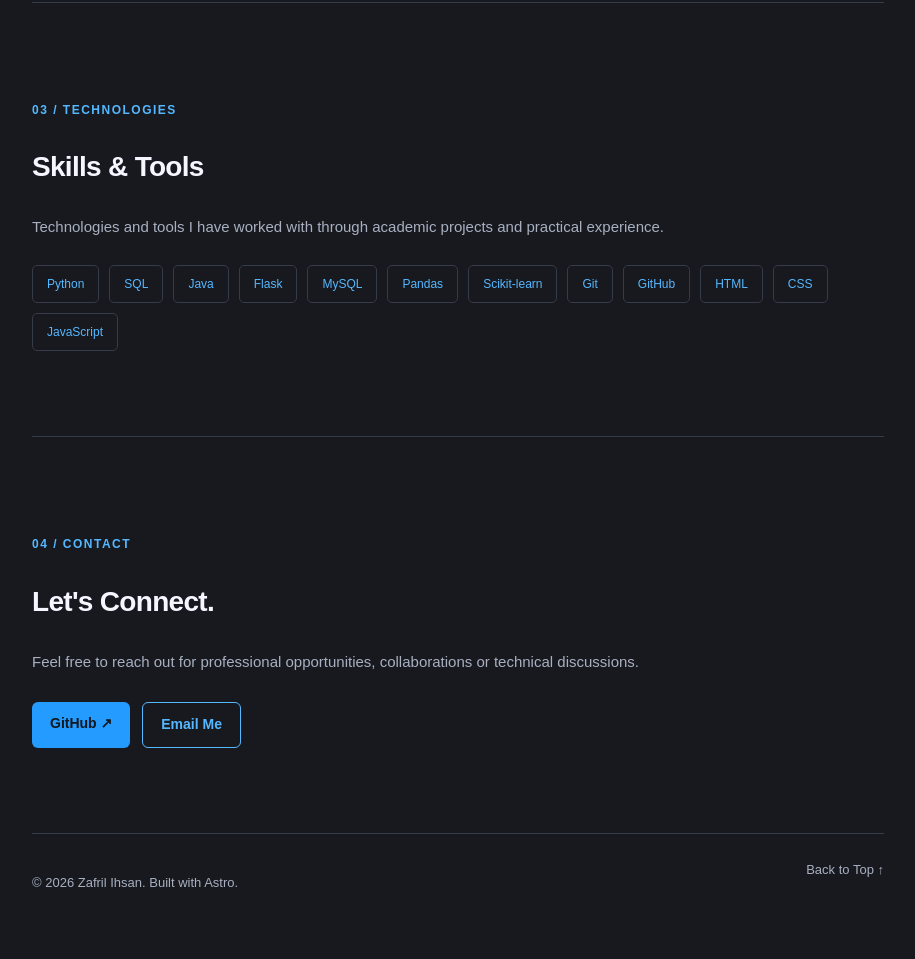
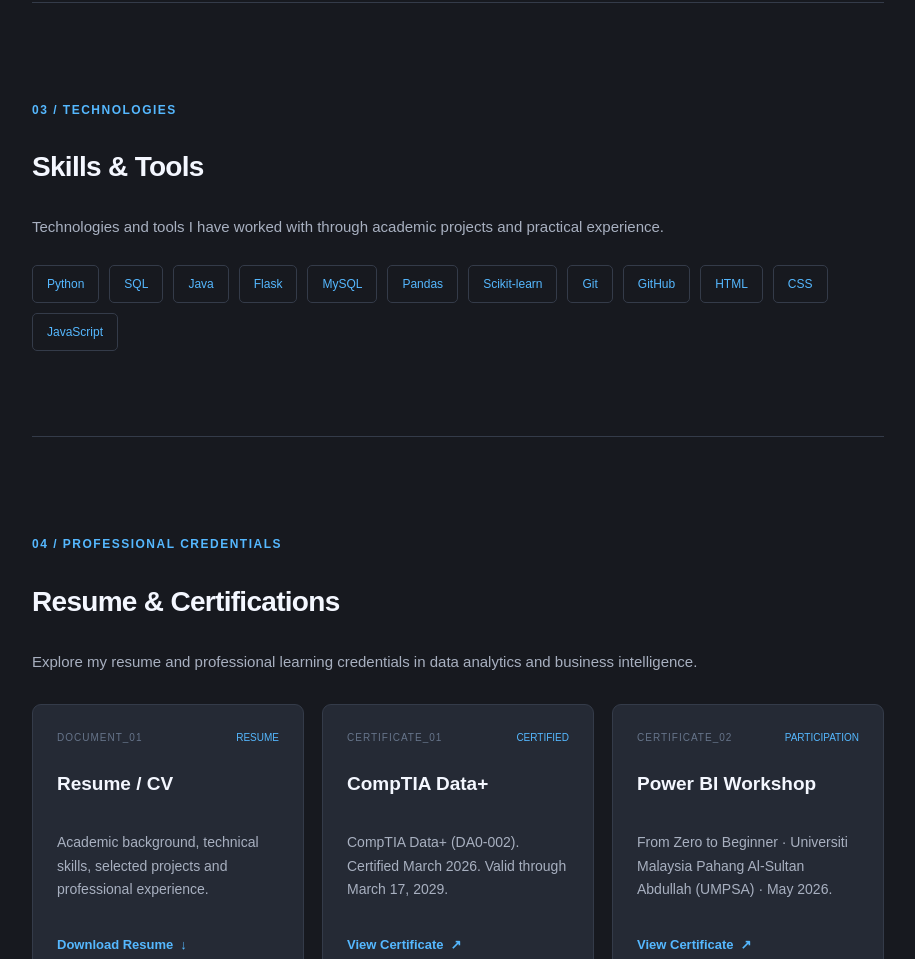
Before and after one commit to zafrilll/zafril-my, an Astro site: page / in a window 1280 px wide. Shown: the part 1841-2800 px from the top of the page, without its empty margins (182-1097 px from the left). Before the commit the page ends 2773 px from the top, so only its background shows below. Built offline with nearby package versions, Linux system fonts and the light colour scheme; Astro itself is replaced by a stand-in of ours.

Commit message:
Add resume and certifications section

```diff
--- a/src/pages/index.astro
+++ b/src/pages/index.astro
@@ -58,6 +58,7 @@ const skills = [
           <a href="#about">About</a>
           <a href="#projects">Projects</a>
           <a href="#skills">Skills</a>
+          <a href="#credentials">Credentials</a>
           <a href="#contact">Contact</a>
         </div>
       </nav>
@@ -176,9 +177,87 @@ const skills = [
         </div>
       </section>
 
+      <!-- Resume & Certifications Section -->
+      <section id="credentials">
+        <p class="eyebrow">04 / PROFESSIONAL CREDENTIALS</p>
+
+        <h2>Resume & Certifications</h2>
+
+        <p class="section-description">
+          Explore my resume and professional learning credentials in data
+          analytics and business intelligence.
+        </p>
+
+        <div class="credential-grid">
+          <article class="project-card credential-card">
+            <div class="project-top">
+              <span class="project-number">DOCUMENT_01</span>
+              <span class="project-status">RESUME</span>
+            </div>
+
+            <h3>Resume / CV</h3>
+
+            <p class="project-description">
+              Academic background, technical skills, selected projects
+              and professional experience.
+            </p>
+
+            <a class="credential-link" href="/documents/resume.pdf" download>
+              Download Resume <span aria-hidden="true">↓</span>
+            </a>
+          </article>
+
+          <article class="project-card credential-card">
+            <div class="project-top">
+              <span class="project-number">CERTIFICATE_01</span>
+              <span class="project-status">CERTIFIED</span>
+            </div>
+
+            <h3>CompTIA Data+</h3>
+
+            <p class="project-description">
+              CompTIA Data+ (DA0-002). Certified March 2026.
+              Valid through March 17, 2029.
+            </p>
+
+            <a
+              class="credential-link"
+              href="/documents/comptia-data-plus.pdf"
+              target="_blank"
+              rel="noopener noreferrer"
+            >
+              View Certificate <span aria-hidden="true">↗</span>
+            </a>
+          </article>
+
+          <article class="project-card credential-card">
+            <div class="project-top">
+              <span class="project-number">CERTIFICATE_02</span>
+              <span class="project-status">PARTICIPATION</span>
+            </div>
+
+            <h3>Power BI Workshop</h3>
+
+            <p class="project-description">
+              From Zero to Beginner · Universiti Malaysia Pahang
+              Al-Sultan Abdullah (UMPSA) · May 2026.
+            </p>
+
+            <a
+              class="credential-link"
+              href="/documents/powerbi-workshop.pdf"
+              target="_blank"
+              rel="noopener noreferrer"
+            >
+              View Certificate <span aria-hidden="true">↗</span>
+            </a>
+          </article>
+        </div>
+      </section>
+
       <!-- Contact Section -->
       <section id="contact">
-        <p class="eyebrow">04 / CONTACT</p>
+        <p class="eyebrow">05 / CONTACT</p>
 
         <h2>Let's Connect.</h2>
 
@@ -485,6 +564,47 @@ const skills = [
   }
 
   /* =========================
+     CREDENTIALS SECTION
+  ========================= */
+
+  .credential-grid {
+    display: grid;
+    grid-template-columns: repeat(3, minmax(0, 1fr));
+    gap: 18px;
+    margin-top: 30px;
+  }
+
+  .credential-card {
+    display: flex;
+    flex-direction: column;
+    min-width: 0;
+  }
+
+  .credential-card h3 {
+    margin-top: 25px;
+  }
+
+  .credential-card .project-description {
+    flex: 1;
+  }
+
+  .credential-link {
+    display: inline-flex;
+    align-items: center;
+    gap: 7px;
+    align-self: flex-start;
+    margin-top: 18px;
+    color: #55b8ff;
+    font-size: 13px;
+    font-weight: 700;
+  }
+
+  .credential-link:hover {
+    color: #f4f7ff;
+    text-shadow: 0 0 12px rgba(36, 155, 255, 0.35);
+  }
+
+  /* =========================
      SKILLS SECTION
   ========================= */
 
@@ -522,6 +642,12 @@ const skills = [
      MOBILE RESPONSIVE
   ========================= */
 
+  @media (min-width: 601px) and (max-width: 850px) {
+    .credential-grid {
+      grid-template-columns: repeat(2, minmax(0, 1fr));
+    }
+  }
+
   @media (max-width: 600px) {
     nav {
       align-items: flex-start;
@@ -542,7 +668,8 @@ const skills = [
       gap: 12px;
     }
 
-    .project-grid {
+    .project-grid,
+    .credential-grid {
       grid-template-columns: 1fr;
     }
 
```
Also changed, not shown: 4 other files.
